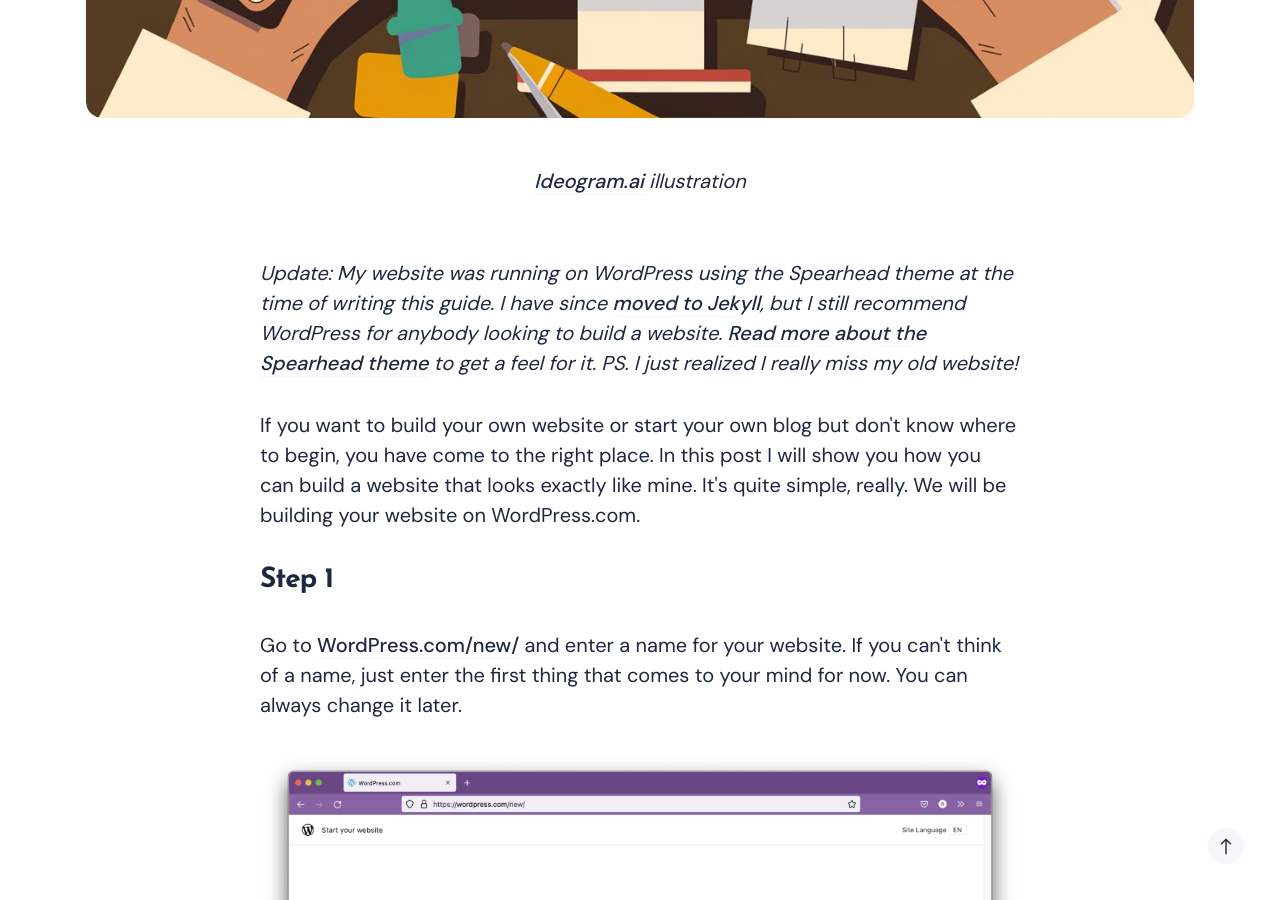
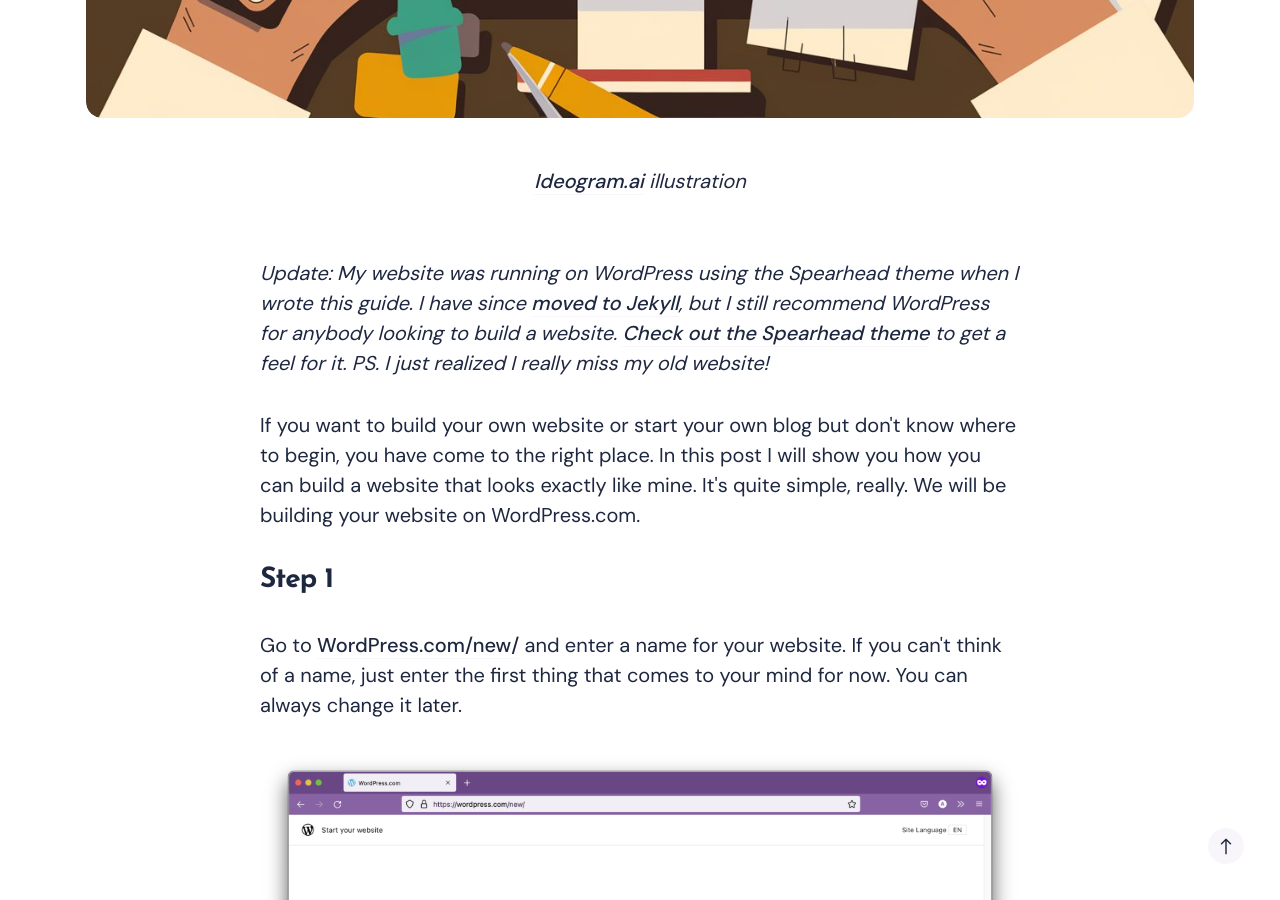
Before and after one commit to wowashuwow/wowashuwow.github.io, a Jekyll site: the page built from _posts/2022-1-7-how-to-build-your-own-website.md, in a window 1280 px wide and 900 px high, scrolled down 1054 px. Built offline with Jekyll 4.4.1, drawn with Linux system fonts in a browser that asks for light colours; nearby versions of some CDN libraries; comment, search, counter and statistics services are not loaded.

Commit message:
Edited How to Build Website post
Edited the intro How to Build Your Own Website post for better readability.

```diff
--- a/_posts/2022-1-7-how-to-build-your-own-website.md
+++ b/_posts/2022-1-7-how-to-build-your-own-website.md
@@ -7,7 +7,7 @@ tags: [Guides]
 ---
 <center><i><a href="https://ideogram.ai/">Ideogram.ai</a> illustration</i></center><br>
 
-*Update: My website was running on WordPress using the Spearhead theme at the time of writing this guide. I have since [moved to Jekyll]({{site.baseurl}}/blog/hello-world), but I still recommend WordPress for anybody looking to build a website. [Read more about the Spearhead theme](https://wordpress.com/blog/2020/10/29/spearhead/) to get a feel for it. PS. I just realized I really miss my old website!*
+*Update: My website was running on WordPress using the Spearhead theme when I wrote this guide. I have since [moved to Jekyll]({{site.baseurl}}/blog/hello-world), but I still recommend WordPress for anybody looking to build a website. [Check out the Spearhead theme](https://wordpress.com/blog/2020/10/29/spearhead/) to get a feel for it. PS. I just realized I really miss my old website!*
 
 <p class="has-large-font-size">If you want to build your own website or start your own blog but don't know where to begin, you have come to the right place. In this post I will show you how you can build a website that looks exactly like mine. It's quite simple, really. We will be building your website on WordPress.com.</p>
 
```
